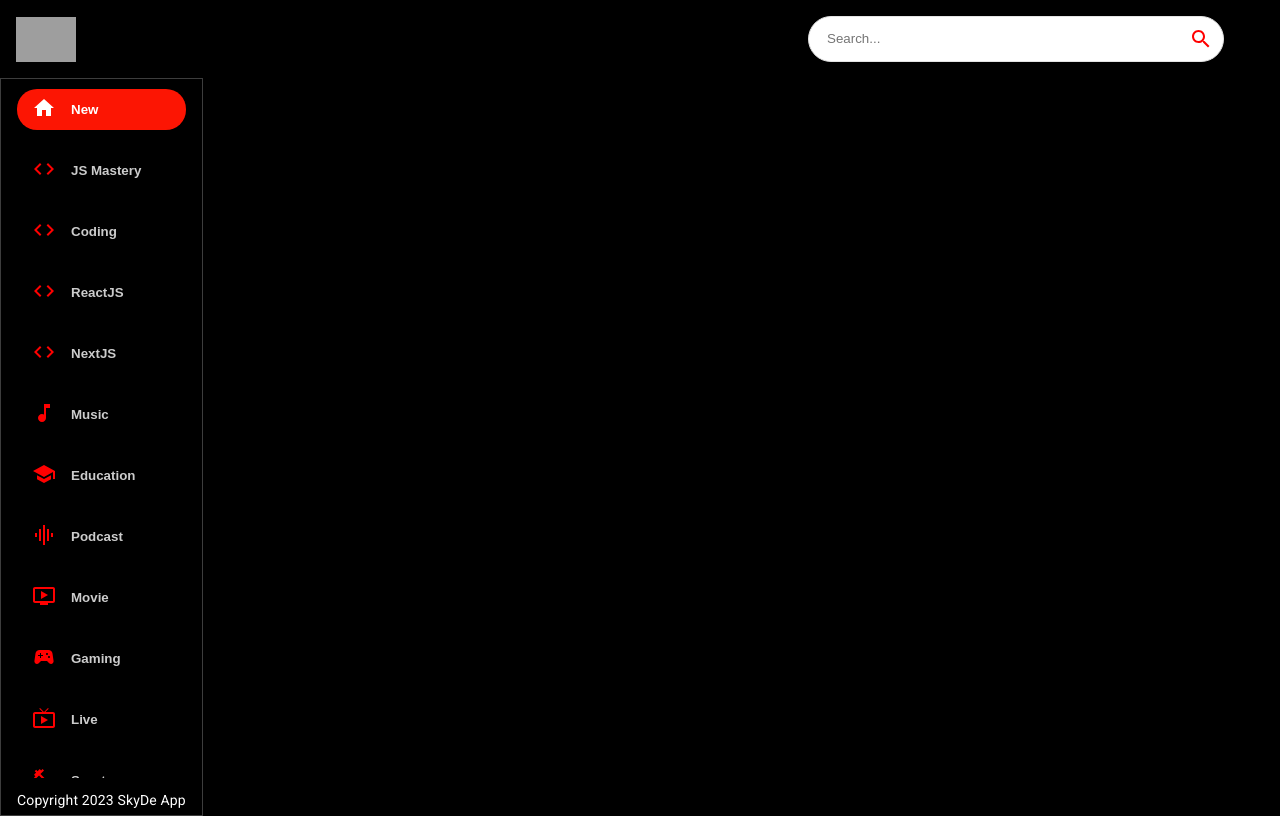
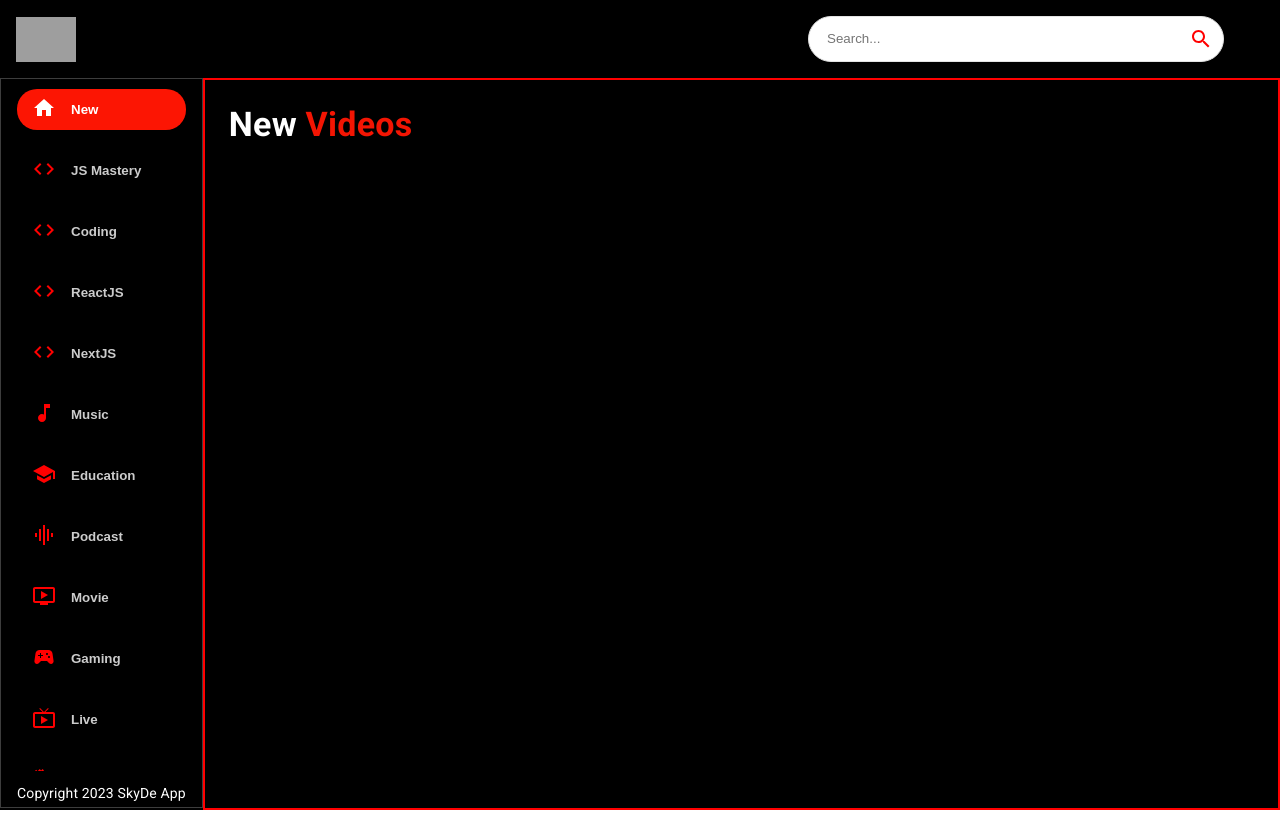
Before and after one commit to Sky-De/YouTube_Clone_App, a React (Create React App) app: page / in a window 1280 px wide. Built offline with nearby package versions, Linux system fonts and the light colour scheme; grey boxes are pictures that could not be loaded.

Commit message:
basic done / needs fetch data from api

```diff
--- a/src/components/Feed.jsx
+++ b/src/components/Feed.jsx
@@ -1,17 +1,28 @@
 import { Box, Typography } from "@mui/material";
 import { Stack } from "@mui/system";
-import SideBar from "./SideBar";
+import { Videos, SideBar} from "./";
 
 const Feed = () => {
   return (
     <Stack sx={{flexDirection:{ sx:"column", md: "row"}}}>
-      <Box sx={{ height: { sx: "auto", md:"92vh"}, border: "1px solid #3d3d3d", px: { sx: 0, md: 2 }}} >
+      <Box sx={{ height: { sx: "auto", md:"91vh"}, border: "1px solid #3d3d3d", px: { sx: 0, md: 2 }}} >
         <SideBar/>
         <Typography className="copyright" variant="body2" sx={{
           mt: 1.5,
           color: "#fff"
         }}>Copyright 2023 SkyDe App</Typography>
       </Box>
+
+      <Box p={3} sx={{ overflowY: 'auto', height: "85vh", flex: 2, border: "2px solid red"}}>
+        <Typography
+         variant="h4"
+         fontWeight="bold"
+         mb={2}
+         sx={{ color: "#fff"}}>
+          New<span style={{ color: '#F31503'}}> Videos</span>
+        </Typography>
+        <Videos/>
+      </Box>
     </Stack>
   )
 }
--- /dev/null
+++ b/src/components/Videos.jsx
@@ -0,0 +1,8 @@
+
+const Videos = () => {
+  return (
+    <div>Videos</div>
+  )
+}
+
+export default Videos
--- a/src/components/index.js
+++ b/src/components/index.js
@@ -5,3 +5,4 @@ export { default as SearchFeed} from './SearchFeed';
 export { default as VideoDetail} from './VideoDetail';
 export { default as SearchBar} from './SearchBar';
 export { default as SideBar} from './SideBar';
+export { default as Videos} from './Videos';
```
